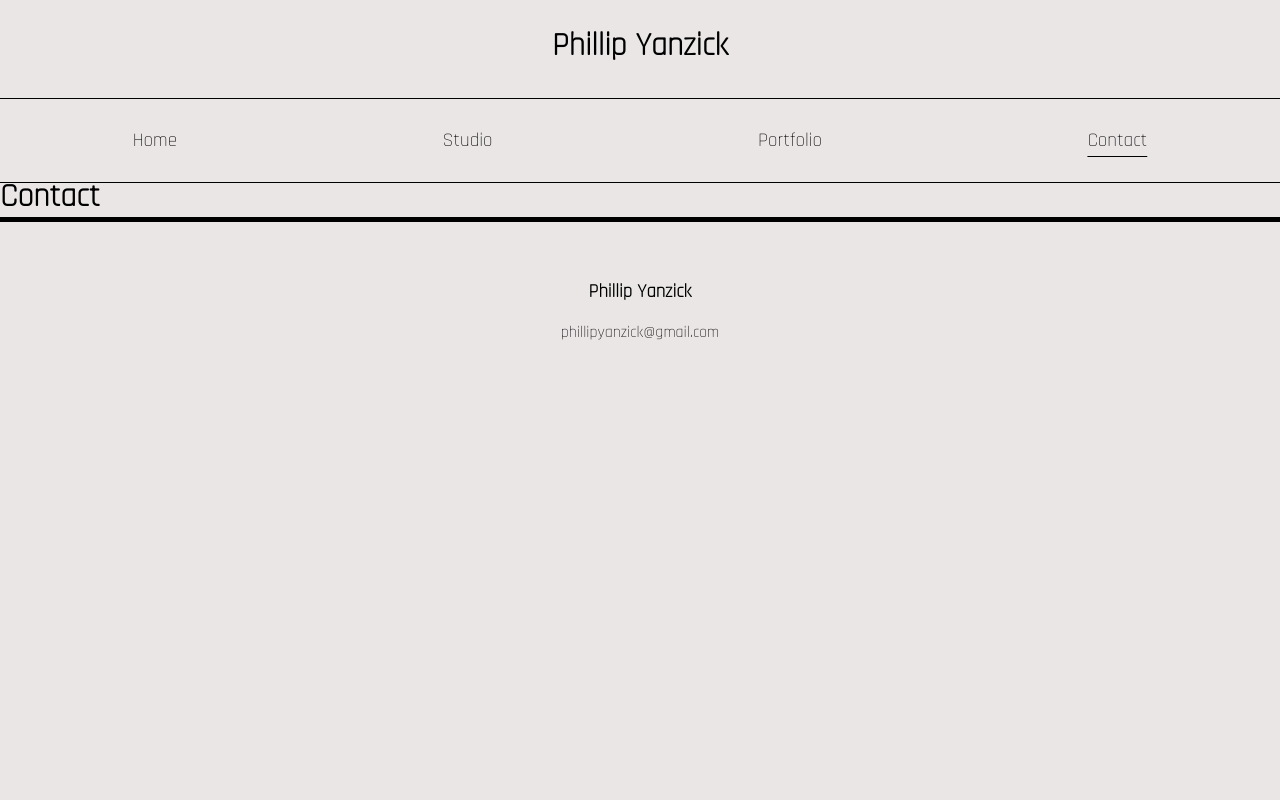
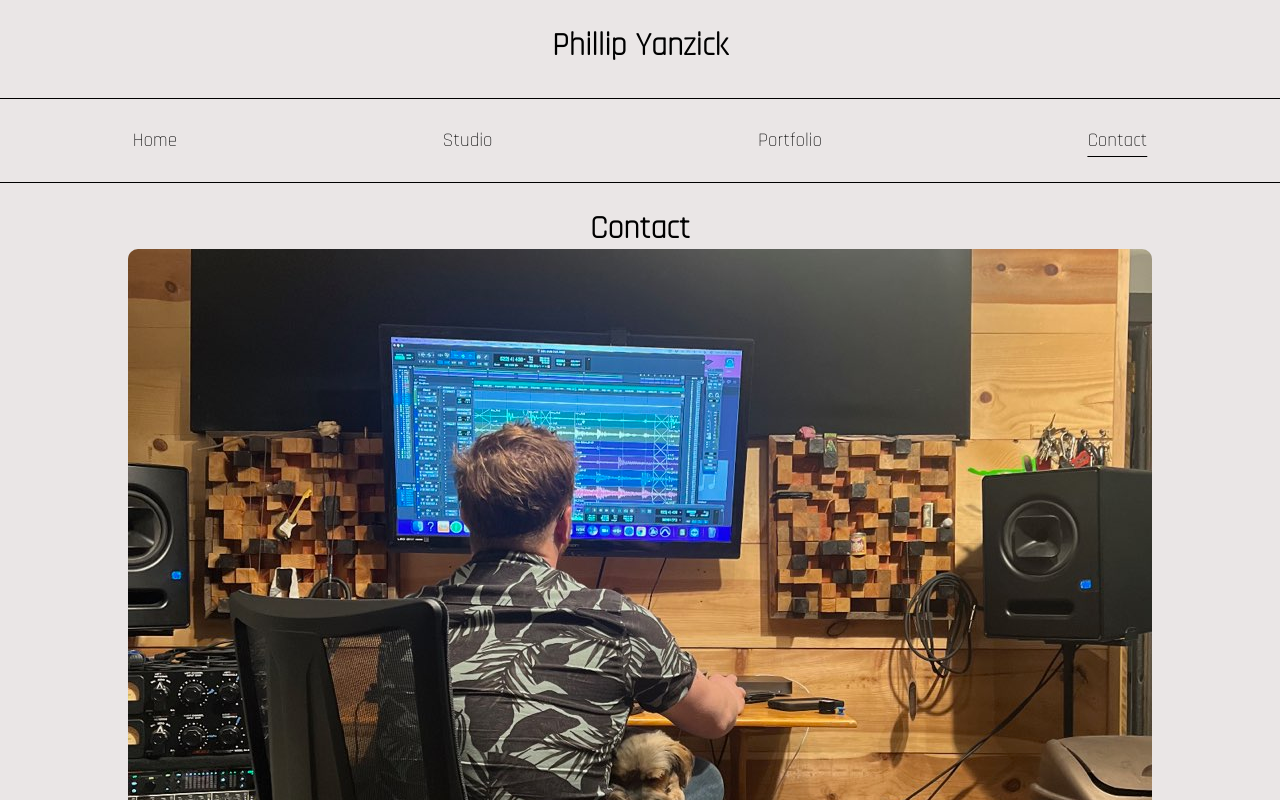
Before and after one commit to Randycullins08/phil-yanzick-studio, a React (Create React App) app: page /contact in a window 1280 px wide. Shown: the top 800 px of the page. Built offline with nearby package versions, Linux system fonts and the light colour scheme.

Commit message:
added more albumData

```diff
--- a/src/data/albumData.js
+++ b/src/data/albumData.js
@@ -1,6 +1,17 @@
 export const albumData = [
   {
     id: 0,
+    bandName: "Hibernator",
+    player: (
+      <iframe
+        title="Hibernator"
+        style={{ border: "0", width: "350px", height: "470px" }}
+        src="https://open.spotify.com/embed/album/7xuPbwcZrj3diallD0lBXk?utm_source=generator"
+      />
+    ),
+  },
+  {
+    id: 1,
     bandName: "Chairea",
     player: (
       <iframe
@@ -11,7 +22,7 @@ export const albumData = [
     ),
   },
   {
-    id: 1,
+    id: 2,
     bandName: "Chairea",
     player: (
       <iframe
@@ -22,7 +33,7 @@ export const albumData = [
     ),
   },
   {
-    id: 2,
+    id: 3,
     bandName: "Treasure State",
     player: (
       <iframe
@@ -33,7 +44,7 @@ export const albumData = [
     ),
   },
   {
-    id: 3,
+    id: 4,
     bandName: "Anaconda Vise",
     player: (
       <iframe
@@ -44,7 +55,7 @@ export const albumData = [
     ),
   },
   {
-    id: 4,
+    id: 5,
     bandName: "Anaconda Vise",
     player: (
       <iframe
@@ -55,18 +66,18 @@ export const albumData = [
     ),
   },
   {
-    id: 5,
+    id: 6,
     bandName: "NVM",
     player: (
       <iframe
         title="NVM"
         style={{ border: "0", width: "350px", height: "470px" }}
-        src="https://open.spotify.com/embed/track/0PH22JbOIKUc10QRur2dfF?utm_source=generator"
+        src="https://open.spotify.com/embed/album/5IXMoep5wF4BBJmq6YIXDm?utm_source=generator"
       />
     ),
   },
   {
-    id: 6,
+    id: 7,
     bandName: "NVM",
     player: (
       <iframe
@@ -77,7 +88,7 @@ export const albumData = [
     ),
   },
   {
-    id: 6,
+    id: 8,
     bandName: "Gray Joy",
     player: (
       <iframe
@@ -88,7 +99,7 @@ export const albumData = [
     ),
   },
   {
-    id: 7,
+    id: 9,
     bandName: "Dragged Out",
     player: (
       <iframe
@@ -99,7 +110,7 @@ export const albumData = [
     ),
   },
   {
-    id: 8,
+    id: 10,
     bandName: "Sky Drftr",
     player: (
       <iframe
@@ -110,7 +121,7 @@ export const albumData = [
     ),
   },
   {
-    id: 9,
+    id: 11,
     bandName: "Tom Russell",
     player: (
       <iframe
@@ -121,7 +132,7 @@ export const albumData = [
     ),
   },
   {
-    id: 10,
+    id: 12,
     bandName: "Hubba Hubba",
     player: (
       <iframe
@@ -132,7 +143,7 @@ export const albumData = [
     ),
   },
   {
-    id: 11,
+    id: 13,
     bandName: "Hubba Hubba",
     player: (
       <iframe
@@ -143,7 +154,7 @@ export const albumData = [
     ),
   },
   {
-    id: 12,
+    id: 14,
     bandName: "Tiny Iota",
     player: (
       <iframe
--- a/src/pages/Contact.js
+++ b/src/pages/Contact.js
@@ -1,7 +1,19 @@
 export default function Contact() {
   return (
-    <div>
-      <h1>Contact</h1>
+    <div className="contact-container">
+      <div className="contact-header">
+        <h1>Contact</h1>
+      </div>
+
+      <div className="contact-content">
+        <div className="image-wrapper">
+          <img src="/img/phil2.jpeg" alt="phil" />
+        </div>
+
+        <div className="form-wrapper">
+          <form action="" method="post"></form>
+        </div>
+      </div>
     </div>
   );
 }
--- a/src/styles/main.scss
+++ b/src/styles/main.scss
@@ -6,6 +6,7 @@
 @import "./components/carousel.scss";
 @import "./pages/studio.scss";
 @import "./pages/portfolio.scss";
+@import "./pages/contact.scss";
 @import "./components/footer.scss";
 
 body {
--- /dev/null
+++ b/src/styles/pages/contact.scss
@@ -0,0 +1,13 @@
+.contact-container {
+  display: grid;
+  place-items: center;
+  margin: 2em;
+
+  .contact-content {
+    .image-wrapper {
+      img {
+        border-radius: 10px;
+      }
+    }
+  }
+}
```
Also changed, not shown: public/img/phil2.jpeg (added).
